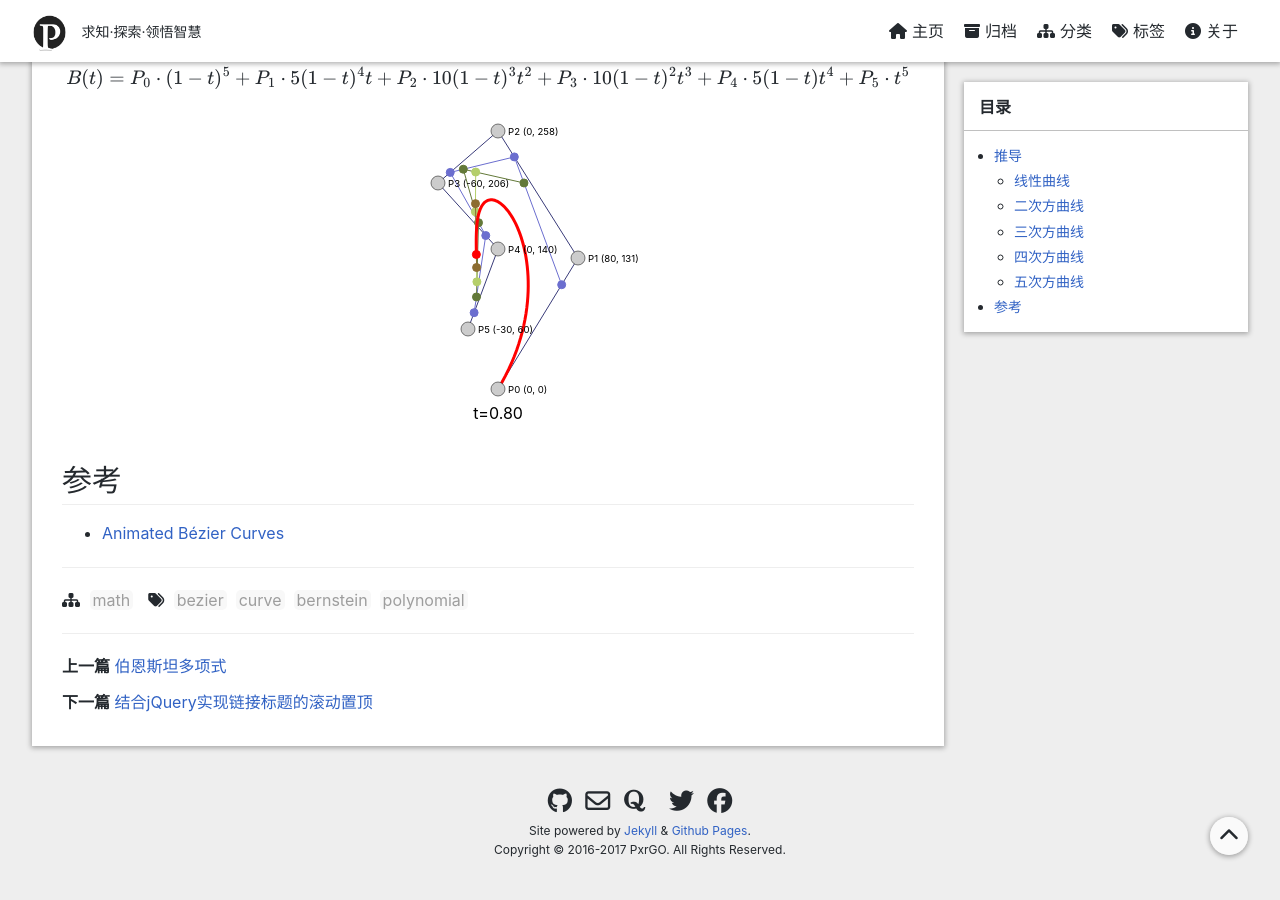
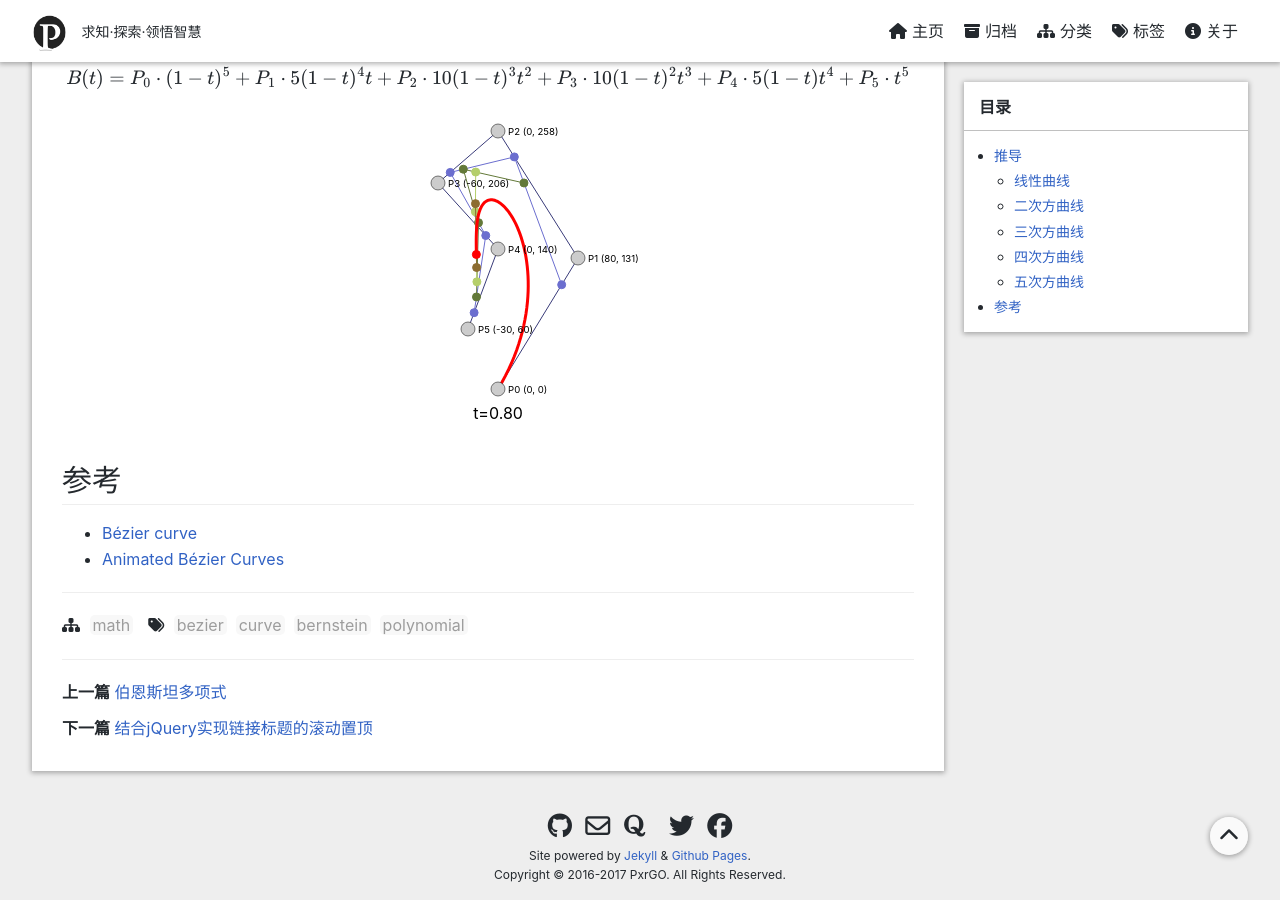
Before and after one commit to pyericz/blog, a Jekyll site: the page built from _posts/2017-09-07-bezier-curve.md, in a window 1280 px wide and 900 px high, scrolled down 2507 px. Built offline with Jekyll 4.4.1, drawn with Linux system fonts in a browser that asks for light colours; nearby versions of some CDN libraries; formulas are drawn with MathJax 3; comment, search, counter and statistics services are not loaded; a style sheet for code colours, icons or effects is not loaded; before the commit the page ends 3381 px from its top, so only the background shows below that.

Commit message:
update bezier-curve

```diff
--- a/_posts/2017-09-07-bezier-curve.md
+++ b/_posts/2017-09-07-bezier-curve.md
@@ -169,4 +169,5 @@ $$
 
 ## 参考
 
+- [Bézier curve](https://en.wikipedia.org/wiki/B%C3%A9zier_curve)
 - [Animated Bézier Curves](https://www.jasondavies.com/animated-bezier/)
```
